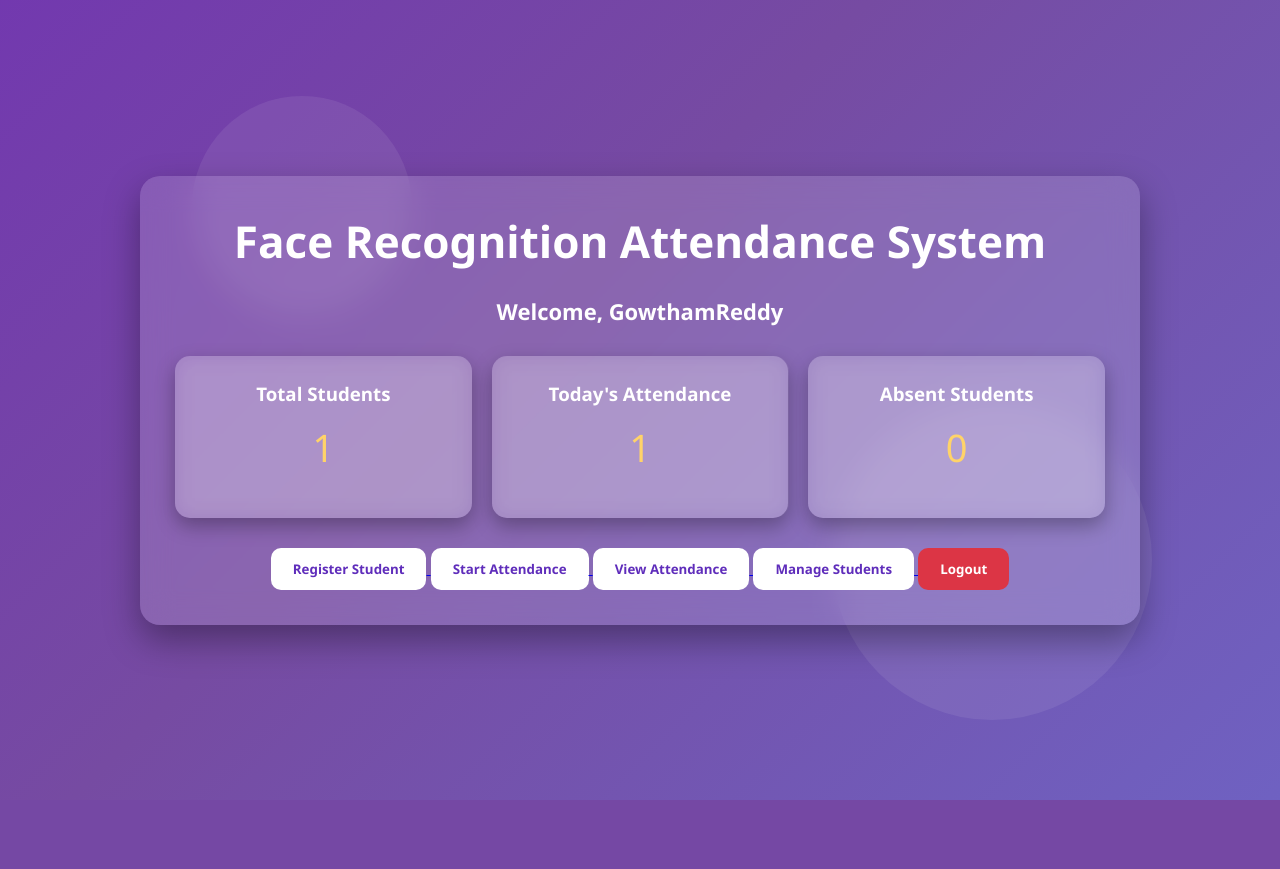
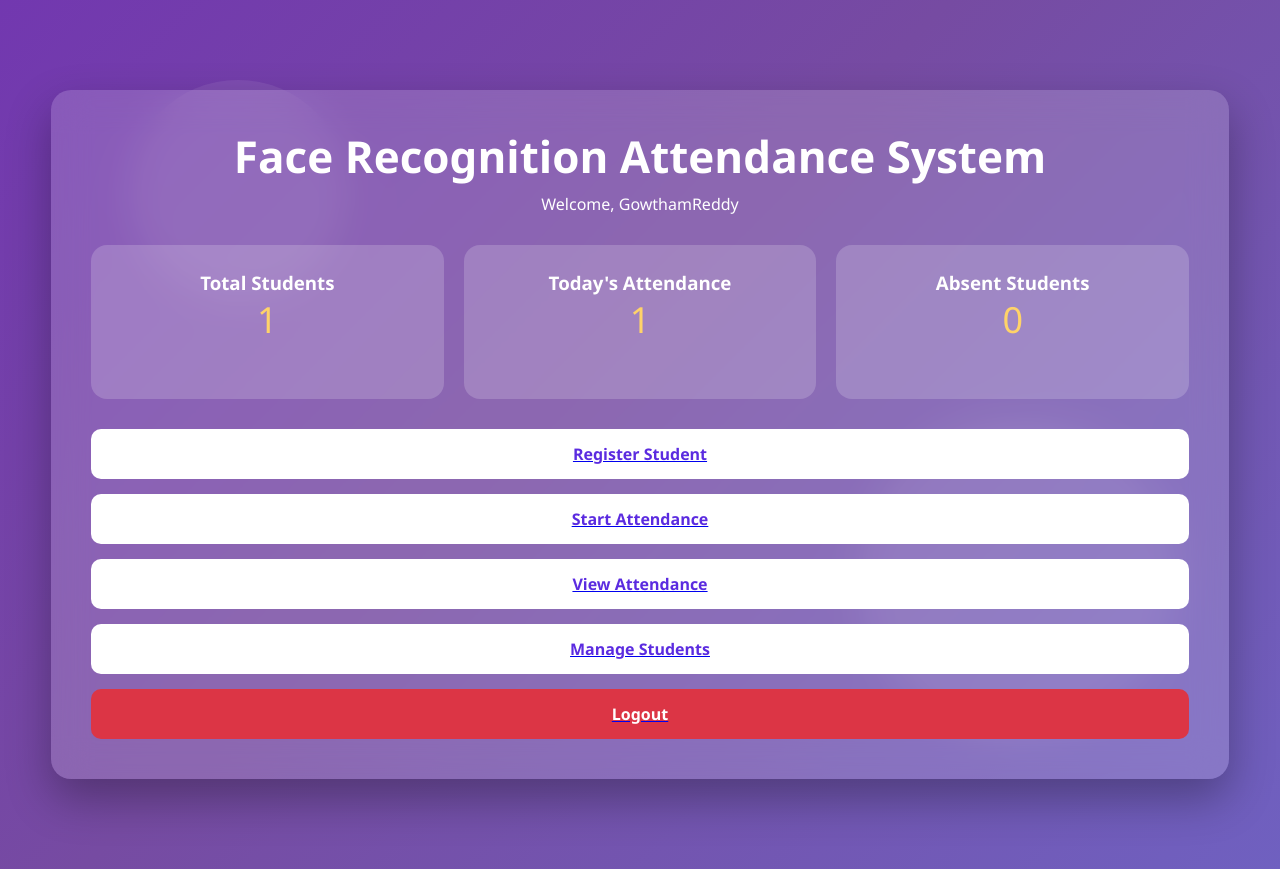
Before and after one commit to Gowthamreddy08/Face-Recognition-Attendance-System, a Flask app: page /dashboard in a window 1280 px wide. Before the commit the page ends 800 px from the top, so only its background shows below. Run offline with Flask 3, Linux system fonts and the light colour scheme; a user stored in the database is signed in; data comes from the database, SQL or seed files in the repository; both versions use the stored data as it was after the commit.

Commit message:
Updated UI

```diff
--- a/app.py
+++ b/app.py
@@ -82,8 +82,29 @@ def login_required(func):
         return func(*args, **kwargs)
     return wrapper
 
+
+# ---------------- HOME ----------------
+
+@app.route("/")
+def home():
+
+    conn = sqlite3.connect("database.db")
+    cursor = conn.cursor()
+
+    cursor.execute("SELECT COUNT(*) FROM admin")
+    count = cursor.fetchone()[0]
+
+    conn.close()
+
+    if count == 0:
+        return redirect(url_for("signup"))
+
+    return redirect(url_for("login"))
+
+
 # ---------------- SIGNUP ----------------
-@app.route('/signup', methods=['GET', 'POST'])
+
+@app.route("/signup", methods=["GET", "POST"])
 def signup():
 
     conn = sqlite3.connect("database.db")
@@ -94,17 +115,18 @@ def signup():
         username = request.form["username"].strip()
         password = request.form["password"]
 
-        # Check if username already exists
         cursor.execute(
             "SELECT id FROM admin WHERE username=?",
             (username,)
         )
 
         if cursor.fetchone():
+
             conn.close()
+
             return render_template(
                 "signup.html",
-                error="Username already exists. Please choose another username."
+                error="Username already exists."
             )
 
         password = generate_password_hash(password)
@@ -120,48 +142,57 @@ def signup():
         return redirect(url_for("login"))
 
     conn.close()
+
     return render_template("signup.html")
+
+
 # ---------------- LOGIN ----------------
-@app.route('/')
-def home():
-    conn = sqlite3.connect("database.db")
-    cursor = conn.cursor()
 
-    cursor.execute("SELECT COUNT(*) FROM admin")
-    count = cursor.fetchone()[0]
+@app.route("/login", methods=["GET", "POST"])
+def login():
 
-    conn.close()
+    error = None
 
-    if count == 0:
-        return redirect(url_for("signup"))
+    if request.method == "POST":
+
+        username = request.form["username"]
+        password = request.form["password"]
+
+        conn = sqlite3.connect("database.db")
+        cursor = conn.cursor()
+
+        cursor.execute(
+            "SELECT id,password FROM admin WHERE username=?",
+            (username,)
+        )
+
+        row = cursor.fetchone()
+
+        conn.close()
+
+        if row and check_password_hash(row[1], password):
+
+            session["admin_id"] = row[0]
+            session["username"] = username
+
+            return redirect(url_for("dashboard"))
+
+        error = "Invalid Username or Password"
+
+    return render_template("login.html", error=error)
+
+
+@app.route("/logout")
+def logout():
+
+    session.clear()
 
     return redirect(url_for("login"))
 
-@app.route('/login', methods=['GET','POST'])
-def login():
-    error=None
-    if request.method=="POST":
-        username=request.form["username"]
-        password=request.form["password"]
-        conn=sqlite3.connect("database.db")
-        cursor=conn.cursor()
-        cursor.execute("SELECT id,password FROM admin WHERE username=?",(username,))
-        row=cursor.fetchone()
-        conn.close()
-        if row and check_password_hash(row[1],password):
-            session["admin_id"]=row[0]
-            session["username"]=username
-            return redirect(url_for("dashboard"))
-        error="Invalid Username or Password"
-    return render_template("login.html",error=error)
-
-@app.route("/logout")
-def logout():
-    session.clear()
-    return redirect(url_for("login"))
 
 # ---------------- DASHBOARD ----------------
-@app.route('/dashboard')
+
+@app.route("/dashboard")
 @login_required
 def dashboard():
 
@@ -170,24 +201,26 @@ def dashboard():
     conn = sqlite3.connect("database.db")
     cursor = conn.cursor()
 
-    # Total Students
     cursor.execute(
         "SELECT COUNT(*) FROM students WHERE admin_id=?",
         (admin_id,)
     )
+
     total_students = cursor.fetchone()[0]
 
-    # Today's Attendance
     today = datetime.now().strftime("%d-%m-%Y")
 
     cursor.execute(
-        "SELECT COUNT(DISTINCT roll_no) FROM attendance WHERE admin_id=? AND date=?",
+        """
+        SELECT COUNT(DISTINCT roll_no)
+        FROM attendance
+        WHERE admin_id=? AND date=?
+        """,
         (admin_id, today)
     )
+
     today_attendance = cursor.fetchone()[0]
 
-    # Total Attendance Records
-    # Absent Students Today
     absent_students = total_students - today_attendance
 
     conn.close()
@@ -199,32 +232,37 @@ def dashboard():
         absent_students=absent_students,
         username=session["username"]
     )
+
+
 # ---------------- REGISTER ----------------
-@app.route('/register', methods=['GET', 'POST'])
+
+@app.route("/register", methods=["GET", "POST"])
 @login_required
 def register():
 
     if request.method == "POST":
 
-        name = request.form['name']
-        roll_no = request.form['roll_no']
-        email = request.form['email']
-        branch = request.form['branch']
-        year = request.form['year']
-        image = request.files['image']
+        name = request.form["name"]
+        roll_no = request.form["roll_no"]
+        email = request.form["email"]
+        branch = request.form["branch"]
+        year = request.form["year"]
 
-        admin_id = session['admin_id']
-        username = session['username']
+        image = request.files["image"]
+
+        admin_id = session["admin_id"]
+        username = session["username"]
 
         conn = sqlite3.connect("database.db")
         cursor = conn.cursor()
 
         try:
+
             cursor.execute(
                 """
                 INSERT INTO students
-                (admin_id, name, roll_no, email, branch, year)
-                VALUES (?, ?, ?, ?, ?, ?)
+                (admin_id,name,roll_no,email,branch,year)
+                VALUES(?,?,?,?,?,?)
                 """,
                 (
                     admin_id,
@@ -241,14 +279,21 @@ def register():
         except sqlite3.IntegrityError:
 
             conn.close()
-            return "Roll number already exists!"
+
+            return "Roll Number already exists."
 
         conn.close()
 
-        os.makedirs(f"dataset/{username}/{roll_no}", exist_ok=True)
-        image.save(f"dataset/{username}/{roll_no}/{image.filename}")
+        os.makedirs(
+            f"dataset/{username}/{roll_no}",
+            exist_ok=True
+        )
 
-        return redirect(url_for('dashboard'))
+        image.save(
+            f"dataset/{username}/{roll_no}/{image.filename}"
+        )
+
+        return redirect(url_for("dashboard"))
 
     return render_template("register.html")
 # ---------------- MANAGE STUDENTS ----------------
--- a/static/style.css
+++ b/static/style.css
@@ -1,10 +1,11 @@
-/* ================= GLOBAL ================= */
-
+/* ===================================================
+   GLOBAL
+=================================================== */
 *{
     margin:0;
     padding:0;
     box-sizing:border-box;
-    font-family:'Segoe UI',sans-serif;
+    font-family:"Segoe UI",sans-serif;
 }
 
 body{
@@ -12,14 +13,12 @@ body{
     display:flex;
     justify-content:center;
     align-items:center;
+    padding:40px 20px;
     overflow:auto;
     background:linear-gradient(-45deg,#667eea,#764ba2,#6a11cb,#2575fc);
     background-size:400% 400%;
     animation:gradientMove 12s ease infinite;
-    padding:40px 20px;
 }
-
-/* Animated Background */
 
 @keyframes gradientMove{
     0%{background-position:0% 50%;}
@@ -36,114 +35,100 @@ body::after{
     z-index:-1;
 }
 
-body::before{
-    width:220px;
-    height:220px;
-    top:12%;
-    left:15%;
+body::before{width:220px;height:220px;top:10%;left:10%;}
+body::after{width:320px;height:320px;right:8%;bottom:8%;}
+
+.container{
+    width:90%;
+    max-width:650px;
+    margin:50px auto;
+    background:rgba(255,255,255,0.16);
+    backdrop-filter:blur(18px);
+    border-radius:20px;
+    padding:40px;
+    color:#fff;
+    text-align:center;
+    box-shadow:0 20px 45px rgba(0,0,0,.30);
 }
 
-body::after{
-    width:320px;
-    height:320px;
-    bottom:10%;
-    right:10%;
-}
-
-/* ================= CONTAINER ================= */
-
-.container{
-    width:95%;
-    max-width:1100px;
-    background:rgba(255,255,255,.15);
-    backdrop-filter:blur(15px);
-    border-radius:20px;
-    padding:35px;
-    color:white;
-    box-shadow:0 15px 35px rgba(0,0,0,.35);
-    text-align:center;
-}
-
-/* ================= HEADINGS ================= */
+.dashboard-container{max-width:1100px;}
 
 h1{
-    margin-bottom:25px;
     font-size:44px;
     font-weight:700;
+    margin-bottom:10px;
+    line-height:1.2;
 }
 
 h2{
-    margin-bottom:20px;
+    font-size:30px;
     font-weight:500;
+    margin-bottom:30px;
 }
 
-/* ================= INPUTS ================= */
+input[type="text"],
+input[type="password"]{
 
-input[type="text"],
-input[type="password"],
-input[type="email"],
-input[type="file"],
-select{
     width:100%;
-    padding:14px;
+
+    height:54px;
+
+    padding:0 18px;
+
     margin:12px 0;
+
     border:none;
+
     border-radius:10px;
+
     font-size:16px;
+
+    outline:none;
+}
+button{
+
+    width:100%;
+
+    height:50px;
+
+    margin-top:15px;
+
+    border:none;
+
+    border-radius:10px;
+
+    background:#ffffff;
+
+    color:#5b2be0;
+
+    font-size:16px;
+
+    font-weight:600;
+
+    cursor:pointer;
+
+    transition:.3s;
 }
 
-/* ================= BUTTONS ================= */
+button:hover{
 
-button,
-.btn{
-    display:inline-block;
-    padding:12px 22px;
-    border:none;
-    border-radius:10px;
-    cursor:pointer;
-    font-weight:bold;
-    text-decoration:none;
-    transition:.3s;
-    background:white;
-    color:#5f2dbb;
+    background:#ffd54f;
+
+    transform:translateY(-2px);
+
 }
-
-button:hover,
-.btn:hover{
-    transform:translateY(-2px);
-    background:#ffd369;
-}
-
-.delete-btn{
-    background:#dc3545;
-    color:white;
-}
-
-.delete-btn:hover{
-    background:#b02a37;
-    color:white;
-}
-
-.logout-btn{
-    background:#dc3545;
-    color:white;
-}
-
-.logout-btn:hover{
-    background:#b02a37;
-}
-
-/* ================= TABLE ================= */
+.logout-btn,.delete-btn{background:#dc3545;color:#fff;}
+.logout-btn:hover,.delete-btn:hover{background:#b02a37;}
 
 .table-wrapper{
     width:100%;
     overflow-x:auto;
-    margin:25px 0;
+    margin-top:25px;
 }
 
 table{
     width:100%;
-    min-width:850px;
+    min-width:1000px;
     border-collapse:collapse;
     border-radius:12px;
     overflow:hidden;
@@ -152,16 +137,14 @@ table{
 
 th{
     background:rgba(255,255,255,.35);
-    color:#111;
-    padding:15px;
-    font-size:17px;
+    color:#222;
+    padding:16px;
 }
 
 td{
-    padding:14px;
-    color:white;
+    padding:16px;
     text-align:center;
-    word-break:break-word;
+    color:#fff;
 }
 
 tr:nth-child(even){
@@ -169,87 +152,109 @@ tr:nth-child(even){
 }
 
 td a{
-    display:inline-block;
-    padding:8px 16px;
-    background:white;
-    color:#6a11cb;
-    border-radius:8px;
     text-decoration:none;
-    font-weight:bold;
-}
-
-td a:hover{
-    background:#ffd369;
-}
-
-/* ================= DASHBOARD ================= */
-
-.dashboard-container{
-    width:100%;
-    max-width:1000px;
-}
-
-.welcome{
-    font-size:22px;
-    font-weight:bold;
-    color:white;
-    margin:25px 0;
 }
 
 .stats{
     display:flex;
     gap:20px;
+    flex-wrap:wrap;
     margin:30px 0;
 }
 
 .card{
     flex:1;
+    min-width:220px;
+    padding:25px;
+    border-radius:16px;
     background:rgba(255,255,255,.18);
-    backdrop-filter:blur(10px);
-    border-radius:15px;
-    padding:25px;
-    box-shadow:0 8px 20px rgba(0,0,0,.3);
-}
-
-.card h3{
-    color:white;
-    margin-bottom:15px;
 }
 
 .card h2{
     color:#ffd369;
-    font-size:38px;
+    font-size:36px;
 }
 
-/* ================= FOOTER ================= */
+.footer{
 
-.footer{
     margin-top:20px;
-    opacity:.85;
+
     font-size:14px;
+
+    opacity:.9;
+
 }
 
-/* ================= RESPONSIVE ================= */
+@media(max-width:768px){
+    .container{
+        width:95%;
+        padding:22px;
+    }
+    h1{font-size:34px;}
+    h2{font-size:24px;}
+    .stats{flex-direction:column;}
+    table{min-width:800px;}
+}
+.large-container{
+    width:95%;
+    max-width:1300px;
+}
+/* Fix Edit Student Form */
 
-@media(max-width:768px){
+form{
+    width:100%;
+}
 
-    .container{
-        padding:20px;
-    }
+label{
 
-    h1{
-        font-size:32px;
-    }
+    display:block;
 
-    .stats{
-        flex-direction:column;
-    }
+    width:100%;
 
-    .card{
-        width:100%;
-    }
+    text-align:left;
 
-    table{
-        min-width:800px;
-    }
+    margin-top:12px;
+
+    margin-bottom:8px;
+
+    color:#ffffff;
+
+    font-weight:600;
+
+    font-size:17px;
 }
+
+input[type="text"],
+input[type="email"],
+input[type="password"],
+input[type="number"],
+input[type="file"],
+select{
+
+    display:block;
+
+    width:100%;
+
+    height:54px;
+
+    padding:0 18px;
+
+    margin:12px 0 18px 0;
+
+    border:none;
+
+    border-radius:10px;
+
+    outline:none;
+
+    font-size:16px;
+
+    background:#ffffff;
+
+    color:#333;
+}
+
+button{
+    display:block;
+    width:100%;
+}
--- a/templates/dashboard.html
+++ b/templates/dashboard.html
@@ -5,8 +5,7 @@
     <link rel="stylesheet" href="{{ url_for('static', filename='style.css') }}">
 </head>
 <body>
-
-<div class="container dashboard-container">
+<div class="container large-container dashboard-container">
 
     <h1>Face Recognition Attendance System</h1>
 
--- a/templates/manage_students.html
+++ b/templates/manage_students.html
@@ -7,7 +7,7 @@
 </head>
 <body>
 
-<div class="container">
+<div class="container large-container">
 
     <h1>Manage Students</h1>
 
--- a/templates/view_attendance.html
+++ b/templates/view_attendance.html
@@ -5,8 +5,7 @@
     <link rel="stylesheet" href="{{ url_for('static', filename='style.css') }}">
 </head>
 <body>
-
-<div class="container">
+<div class="container large-container">
     <h1>Attendance Report</h1>
 
     <form method="POST">
```
Also changed, not shown: templates/login.html (+4 -4 lines), database.db.
